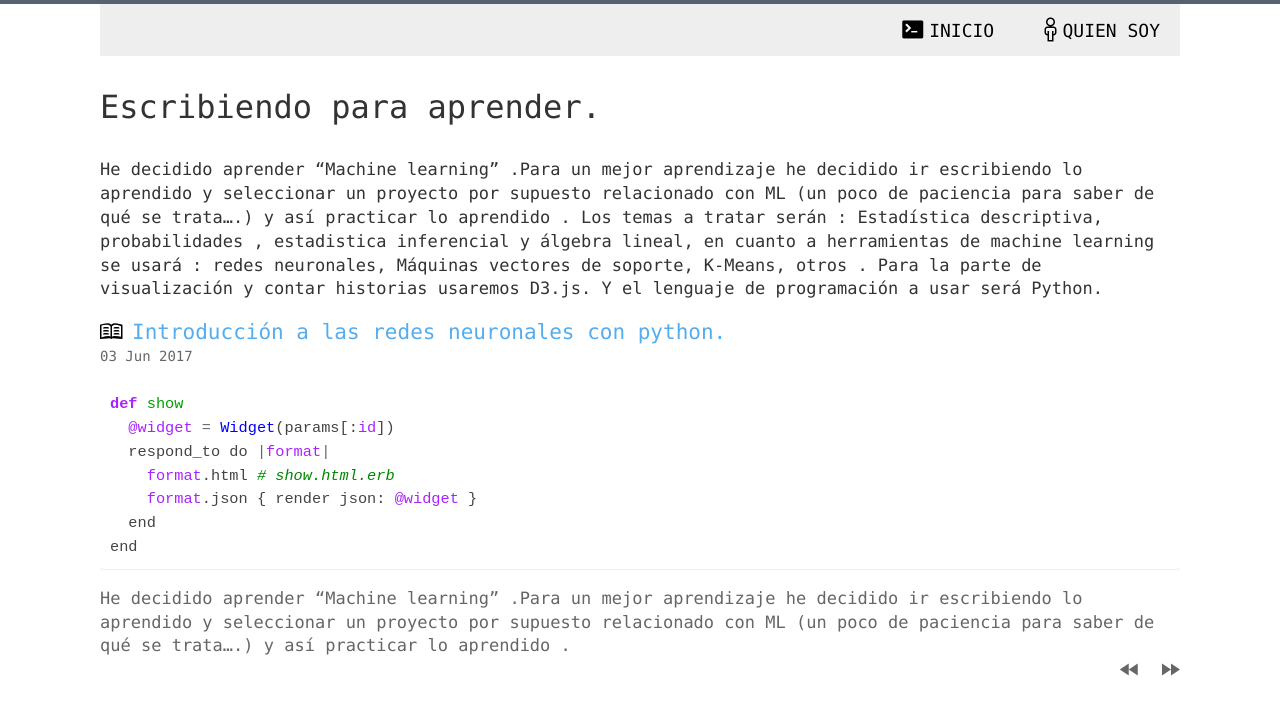
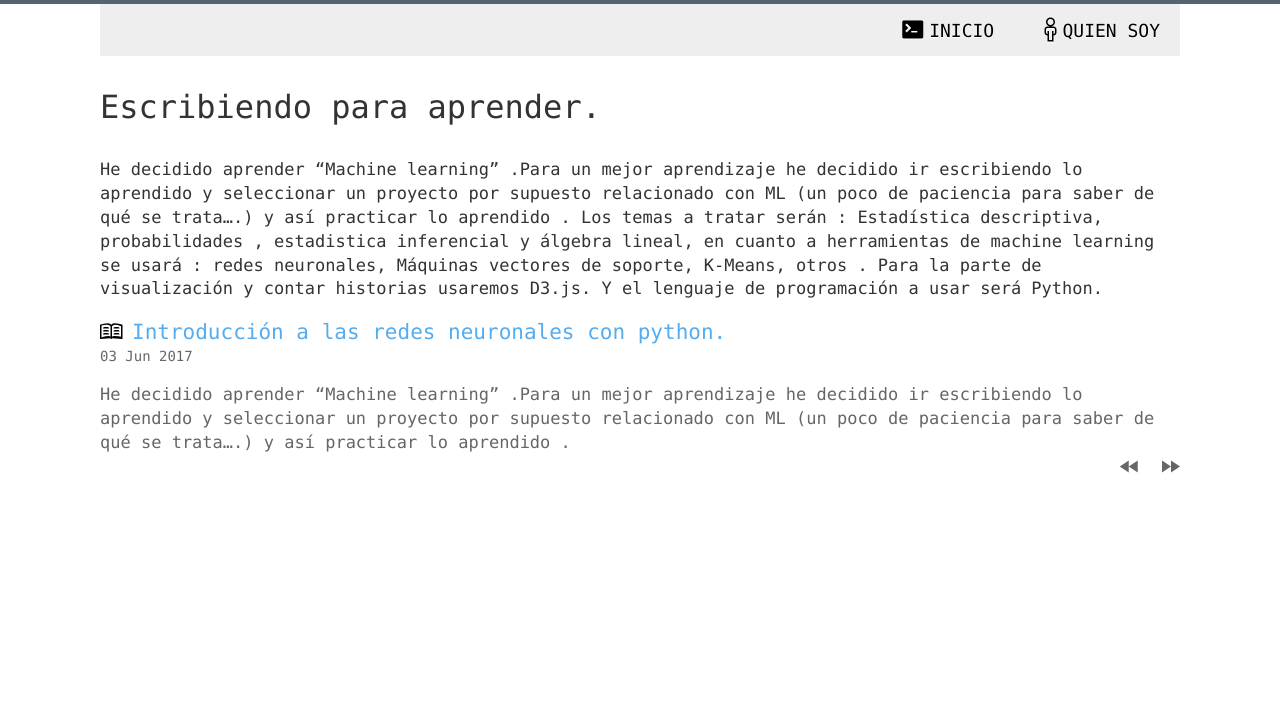
Before and after one commit to YuriAlberto/YuriAlberto.gitgub.io, a Jekyll site: the page built from index.html, in a window 1280 px wide. Shown: the top 715 px of the page. Built offline with Jekyll 4.4.1, drawn with Linux system fonts in a browser that asks for light colours; the list of posts is cut into pages by our own code.

Commit message:
Update 2017-06-3-introduccion-a-redes-neuronales.html

```diff
--- a/_posts/2017-06-3-introduccion-a-redes-neuronales.html
+++ b/_posts/2017-06-3-introduccion-a-redes-neuronales.html
@@ -19,15 +19,6 @@
 ---
 <div class="css-full-post-content js-full-post-content">
 <div dir="ltr" style="text-align: left;" trbidi="on">
- {% highlight python %}
-def show
-  @widget = Widget(params[:id])
-  respond_to do |format|
-    format.html # show.html.erb
-    format.json { render json: @widget }
-  end
-end
-{% endhighlight %}
  <p>
  He decidido aprender “Machine learning” .Para un mejor aprendizaje he decidido ir escribiendo lo aprendido y seleccionar un proyecto por supuesto relacionado con ML (un poco de paciencia para saber de qué se trata….) y así practicar lo aprendido .
 
@@ -35,14 +26,15 @@ Los temas a tratar serán : Estadística descriptiva, probabilidades , estadisti
  </p>
 
 <h3>Iniciemos el camino.</h3>
-
+<p>
 Las redes neuronales son unas de las técnicas más usadas en la inteligencia artificial: sea en machine learning, data science, vision artificial, etc.
 
 Para un buen provecho se supone que el lector tiene conocimientos básicos de python y logica de programacion y pequeño gusto por no hacer hasta no entender(a veces es perjudicial...jeeje).
-
-Definicion.
-
+ </p>
+<p><ins>Definicion.</ins></p>
+<p>
 Una red neuronal matemáticamente es una función de R en R. Ver figura.
+</p>
 
 
 Donde n es a una combinación de los pesos sinápticos y  la polarización. Gráficamente podemos representar así :
```
